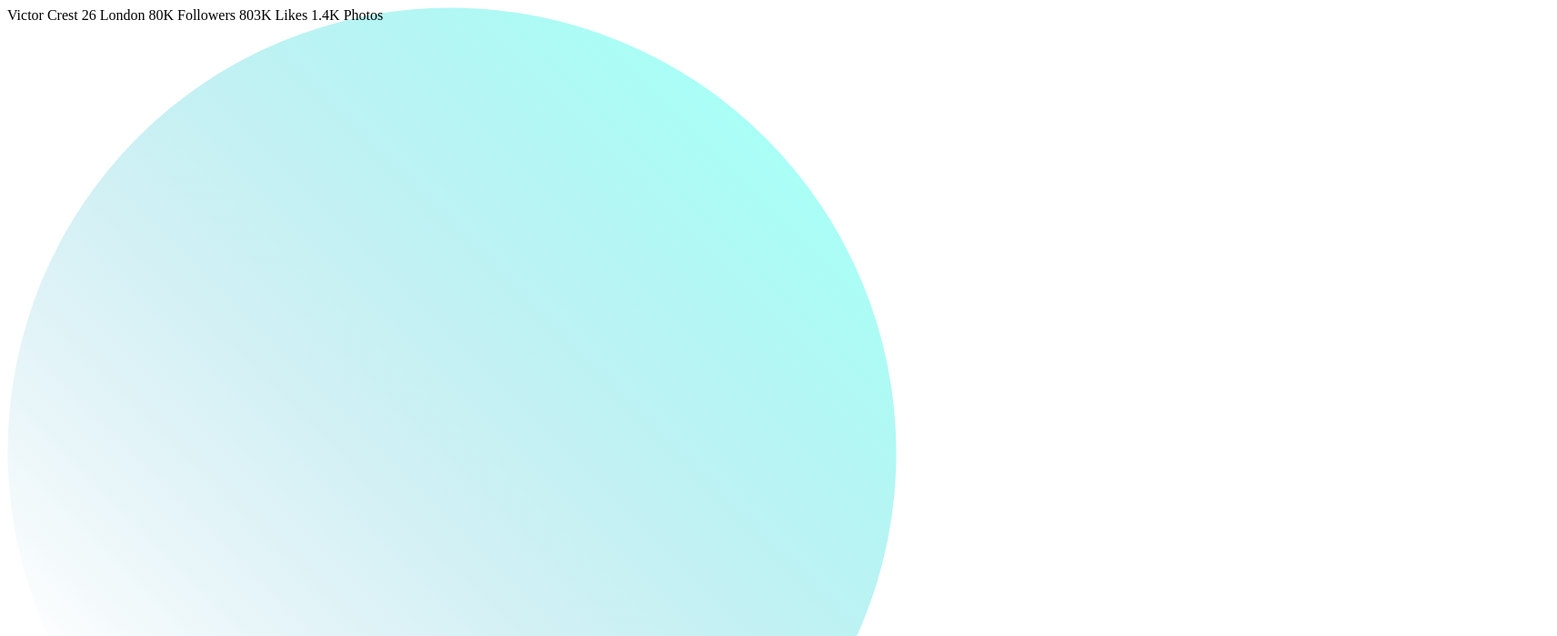
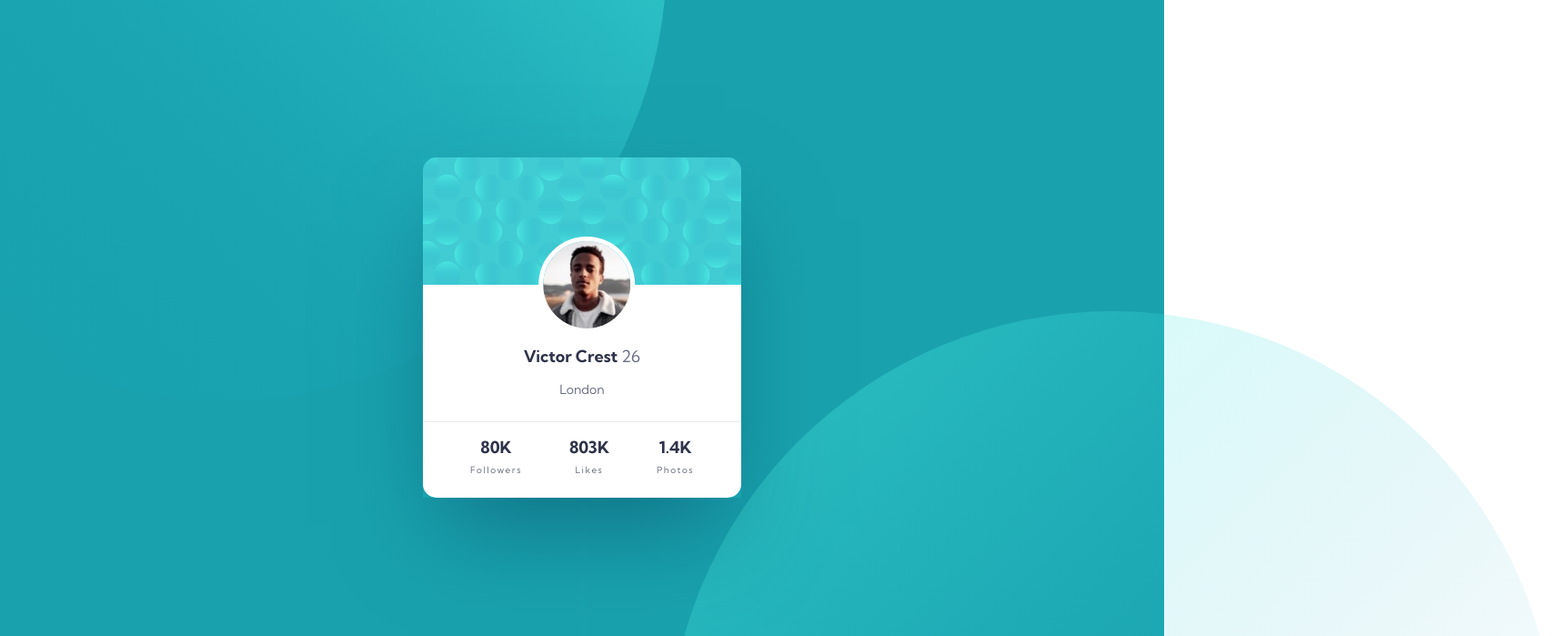
Before and after one commit to brendanmadden/profile-card-component, a plain HTML site: page index.html in a window 1280 px wide. Shown: the top 699 px of the page at 91% size, 1712 px wide, since content can reach past the window. Drawn offline with Linux system fonts and the light colour scheme.

Commit message:
completed the majority of html and css for project

```diff
--- a/index.html
+++ b/index.html
@@ -11,19 +11,38 @@
 </head>
 
 <body>
+
+  <div class="top-circle"></div>
+  <div class="bottom-circle"></div>
+
   <div class="container">
-    Victor Crest
-    26
-    London
+    <div class="card">
+      <div class="card-top">
+        <img src="./images/image-victor.jpg" alt="placeholder image of male">
+      </div>
+      <div class="card-mid">
+        <h2>Victor Crest <span>26</span></h2>
+        <p>London</p>
+      </div>
+      <div class="card-bottom">
+        <div class="btm-1">
+          <p class="btm-p">80K</p>
+          <p class="btm-p2">Followers</p>
+        </div>
 
-    80K
-    Followers
+        <div class="btm-2">
+          <p class="btm-p">803K</p>
+          <p class="btm-p2">Likes</p>
+        </div>
 
-    803K
-    Likes
+        <div class="btm-3">
+          <p class="btm-p">1.4K</p>
+          <p class="btm-p2">Photos</p>
+        </div>
+      </div>
 
-    1.4K
-    Photos
+
+    </div>
   </div>
 </body>
 </html>
--- a/style.css
+++ b/style.css
@@ -31,8 +31,146 @@ font-family: 'Kumbh Sans', sans-serif;
     --dark-gray: hsl(0, 0%, 59%);
 }
 
+*, *::after, *::before {
+    box-sizing: border-box;
+    padding: 0;
+    margin: 0;
+}
+
+body {
+    overflow: hidden;
+}
+
+.top-circle {
+    background: url(./images/bg-pattern-top.svg);
+    position: absolute;
+    min-height: 61rem;
+    min-width: 61.125rem;
+    transform: translate(-25%, -55%);
+}
+
+.bottom-circle {
+    background: url(./images/bg-pattern-bottom.svg);
+    position: absolute;
+    min-height: 61rem;
+    min-width: 61.125rem;
+    transform: translate(75%, 35%);
+    z-index: 0;
+}
+
 .container {
     min-height: 45rem;
-    background: url(./images/bg-pattern-top.svg);
-    background-repeat: no-repeat;
+    background-color: var(--dark-cyan);
+    display: flex;
+    align-items: center;
+    justify-content: center;
+    flex-direction: column;
+    font-family: 'Kumbh Sans', sans-serif;
 }
+
+.card {
+    height: 23.375rem;
+    width: 21.875rem;
+    display: flex;
+    flex-direction: column;
+    align-items: center;
+    justify-content: space-between;
+    box-shadow: 0px 50px 100px -20px rgba(8, 70, 94, 0.5048);
+    position: relative;
+}
+
+.card-top {
+    height: 37.5%;
+    width: 100%;
+    background: url(./images/bg-pattern-card.svg);
+    border-radius: 15px 15px 0 0;
+}
+
+.card-top img {
+    transform: translate(120%, 82%);
+    border-radius: 50%;
+    border: 5px solid #FFFFFF;
+}
+
+.card-mid {
+    width: 100%;
+    height: 40%;
+    text-align: center;
+    background-color: #FFFFFF;
+    display: flex;
+    flex-direction: column;
+    align-items: center;
+    justify-content: center;
+}
+
+.card-mid h2 {
+    color: #2E3349;
+    font-size: 1.125rem;
+    margin-top: 2.5rem;
+    margin-bottom: 1rem;
+}
+
+.card-mid h2 span {
+    color: #6B7082;
+    font-size: 1.125rem;
+    font-weight: 400;
+}
+
+.card-mid p {
+    color: #6B7082;
+    font-weight: 400;
+    font-size: 0.875rem;
+}
+
+.card-bottom {
+    width: 100%;
+    height: 22.5%;
+    display: flex;
+    align-items: center;
+    justify-content: space-evenly;
+    background-color: #FFFFFF;
+    border-radius: 0 0 15px 15px;
+    border-top: 1px solid #E8E9EC;
+}
+
+.btm-p {
+    font-size: 1.125rem;
+    font-weight: 700;
+    color: #2E3349;
+    margin-top: -7px;
+    margin-bottom: 7px;
+}
+
+.btm-p2 {
+    font-size: 0.625rem;
+    color: #6B7082;
+    letter-spacing: 0.094rem;
+    font-weight: 400;
+}
+
+.btm-1, .btm-2, .btm-3 {
+    text-align: center;
+}
+
+/*
+
+@media screen and (max-width: 600px) {
+    .top-circle {
+        background: url(./images/bg-pattern-top.svg);
+        position: absolute;
+        min-height: 61rem;
+        min-width: 61.125rem;
+        transform: translate(-25%, -55%);
+    }
+
+    .bottom-circle {
+        background: url(./images/bg-pattern-bottom.svg);
+        position: absolute;
+        min-height: 61rem;
+        min-width: 61.125rem;
+        transform: translate(75%, 35%);
+        z-index: 0;
+    }
+}
+
+*/
```
